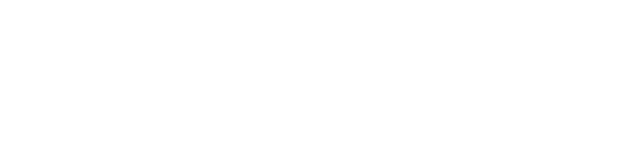
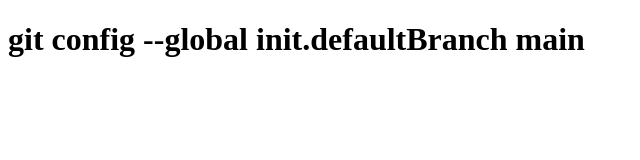
Before and after one commit to code-with-masud/PH-first-milestone, a plain HTML site: page git.html in a window 1280 px wide. Shown: the whole page, without its empty margins (0-640 px from the left). Drawn offline with Linux system fonts and the light colour scheme.

Commit message:
added git.html file

```diff
--- a/git.html
+++ b/git.html
@@ -6,6 +6,6 @@
     <title>Document</title>
 </head>
 <body>
-
+    <h1>git config --global init.defaultBranch main</h1>
 </body>
 </html>
```
